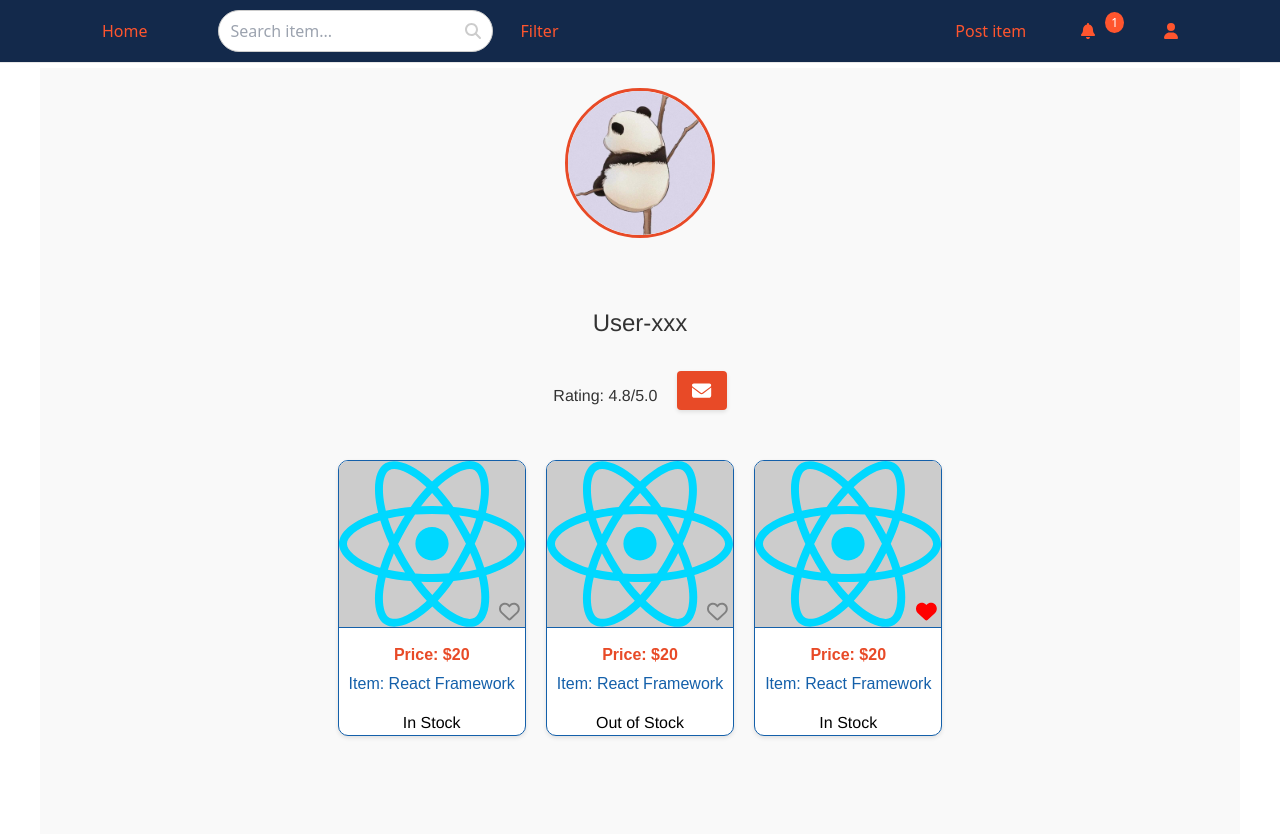
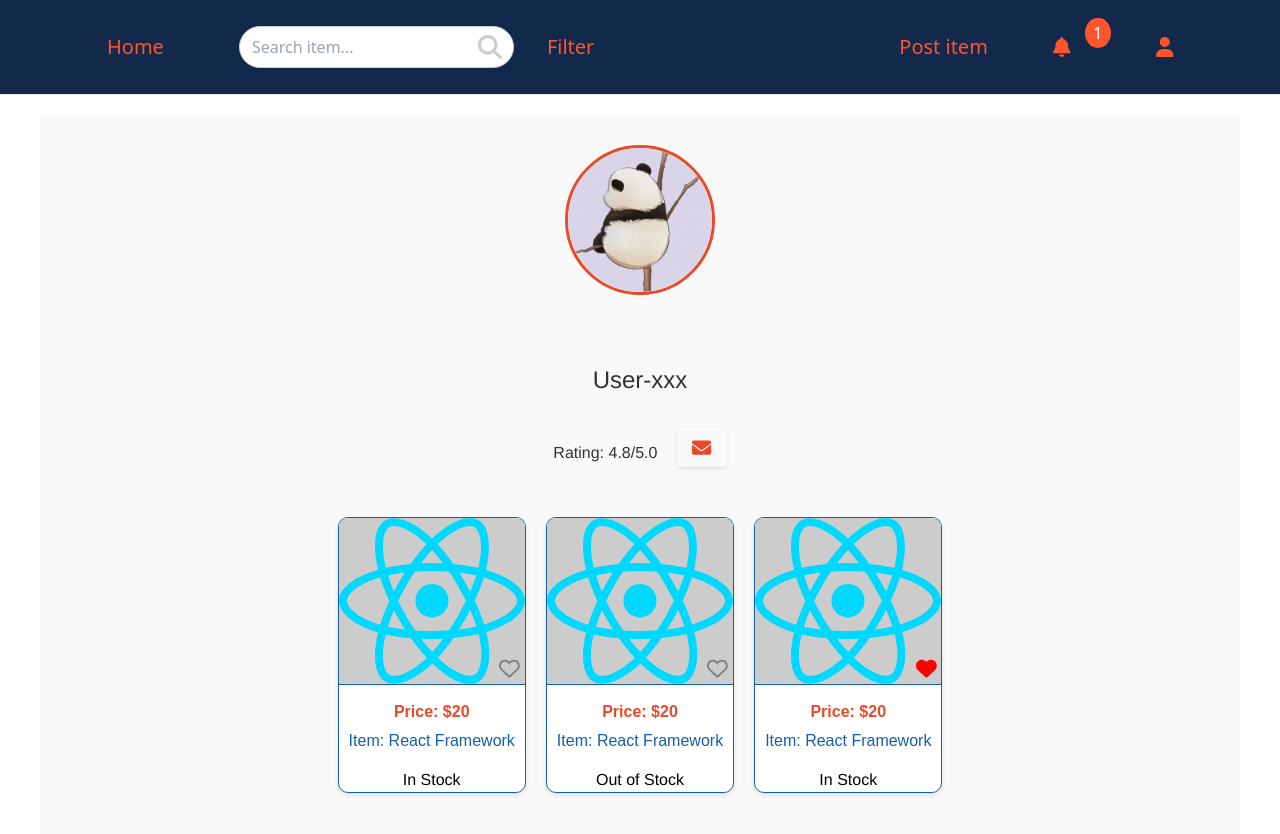
Before and after one commit to yhuang0701/used-stuff-platform, a React (Vite) app in the folder frontend/: page /UserDetail in a window 1280 px wide. Shown: the top 834 px of the page. Built offline with nearby package versions, Linux system fonts and the light colour scheme.

Commit message:
update on the header

```diff
--- a/frontend/src/App.jsx
+++ b/frontend/src/App.jsx
@@ -13,7 +13,6 @@ const App = () => {
         <>
             <Header />
             <main>
-
                 <Routes>
                     <Route path="/post" element={<Post />} />
                     <Route path="/UserDetail" element={<UserDetail />} />
--- a/frontend/src/View/UserDetail.css
+++ b/frontend/src/View/UserDetail.css
@@ -2,9 +2,10 @@
     font-family: 'Helvetica Neue', Helvetica, Arial, sans-serif;
     max-width: 1200px;
     margin: 5px auto;
-    height: 100vh; /* Make the div take up the full height of the viewport */
+    height: 100vh; /* Full height of the viewport */
     background-color: #f9f9f9; /* Light grey background */
-    text-align: center; /* Center the content */
+    text-align: center; /* Center content */
+    position: sticky; /* Make it stick to the top within its container */
 }
 
 .item-detail-page h1 {
@@ -16,9 +17,10 @@
 }
 
 .user-image-frame {
+    margin-top: 30px;
     width: 150px;
     height: 150px;
-    margin: 20px auto 30px; /* Increased space below the image frame */
+    margin: 30px auto 30px; /* Increased space below the image frame */
     border: 3px solid #e84a27; /* UIUC Orange for the frame */
     border-radius: 50%; /* Circular frame */
     overflow: hidden;
@@ -34,8 +36,8 @@
 }
 
 .contact-button {
-    background-color: #e84a27;
-    color: #fff;
+
+    color: #e84a27;
     border: none;
     border-radius: 4px;
     padding: 10px 15px; /* Adjusted padding to fit icon */
--- a/frontend/src/components/Header.css
+++ b/frontend/src/components/Header.css
@@ -2,18 +2,31 @@
     display: flex;
     align-items: center;
     justify-content: space-between;
-    padding: 10px 20px;
+    padding: 20px 20px; /* Increased vertical padding */
     background-color: #13294b; /* UIUC Navy Blue */
-    color: white; /* Text color for better contrast */
+    color: white;
     border-bottom: 1px solid #e7e7e7;
+    position: fixed; /* Keep it fixed */
+    top: 0;
+    width: 100%;
+    z-index: 1000;
+
 }
-
+body {
+    padding-top: 110px; /* Adjust based on header height */
+}
 .header-button {
-    padding: 8px 15px;
+    padding: 12px 20px; /* Increased padding for larger buttons */
     text-decoration: none;
     color: #ff552e; /* UIUC Orange */
     border-radius: 20px;
     margin: 0 5px;
+    font-size: 20px; /* Larger font size for button text */
+}
+
+.faBell, .faUser, .faSearch, .faFilter {
+    font-size: 24px; /* Larger icon size */
+    margin-right: 10px;
 }
 
 .header-button:hover {
@@ -37,8 +50,8 @@
     position: absolute;
     right: 20px;
     color: #ccc;
+    font-size: 24px; /* Increased size for the search icon */
 }
-
 .search-input {
     padding: 8px 12px;
     padding-right: 30px;
@@ -61,7 +74,7 @@
     cursor: pointer;
     display: flex;
     align-items: center;
-    padding: 8px;
+    padding: 12px; /* Increased padding for larger filter icon area */
     border-radius: 20px;
     background-color: #f8f9fa;
     border: 1px solid #13294b; /* UIUC Navy Blue */
@@ -82,32 +95,19 @@
     align-items: center;
     margin-left: 15px;
 }
-
 .notifications-icon {
     background-color: #ff552e; /* UIUC Orange */
     color: white;
     border-radius: 50%;
-    font-size: 12px;
-    padding: 2px 6px;
+    font-size: 16px; /* Larger font size for notification text */
+    padding: 4px 8px; /* Adjust padding for better alignment */
     position: relative;
-    top: -10px;
-    right: -10px;
+    top: -15px; /* Adjusted positioning */
+    right: -15px;
 }
 
-.filter-options {
-    position: absolute;
-    background-color: white;
-    border: 1px solid #ccc;
-    padding: 10px;
-    border-radius: 4px;
-    top: 100%;
-    right: 0;
-    z-index: 100;
-}
 
-.faBell, .faUser {
-    margin-right: 5px;
-}
+
 
 .right-header-section {
     position: relative; /* Ensure the dropdown is positioned relative to this */
@@ -124,7 +124,7 @@
     display: none; /* Hide the dropdown content by default */
     position: absolute; /* Position the dropdown content absolutely within user-profile-dropdown */
     background-color: #E84A27; /* Background color for the dropdown - UIUC often uses white backgrounds */
-    min-width: 100px; /* Minimum width of the dropdown */
+    min-width: 120px; /* Minimum width of the dropdown */
     box-shadow: 0px 8px 16px 0px rgba(0,0,0,0.2); /* Shadow for the dropdown */
     z-index: 1; /* Ensure the dropdown is above other content */
     border: 1px solid #c0c0c0; /* Optional: border to define the dropdown */
@@ -136,10 +136,11 @@
 
 .user-profile-dropdown .dropdown-content a {
     color: white; /* UIUC Blue for text */
-    padding: 12px 16px; /* Padding for the dropdown links */
-    text-decoration: none; /* No underline for links */
-    display: block; /* Dropdown links should take up the full width */
-    text-align: left; /* Align text to the left */
+    padding: 15px 20px; /* Increased padding for larger dropdown links */
+    text-decoration: none;
+    display: block;
+    text-align: left;
+    font-size: 16px; /* Larger font size for dropdown text */
 }
 
 .user-profile-dropdown .dropdown-content a:hover {
```
